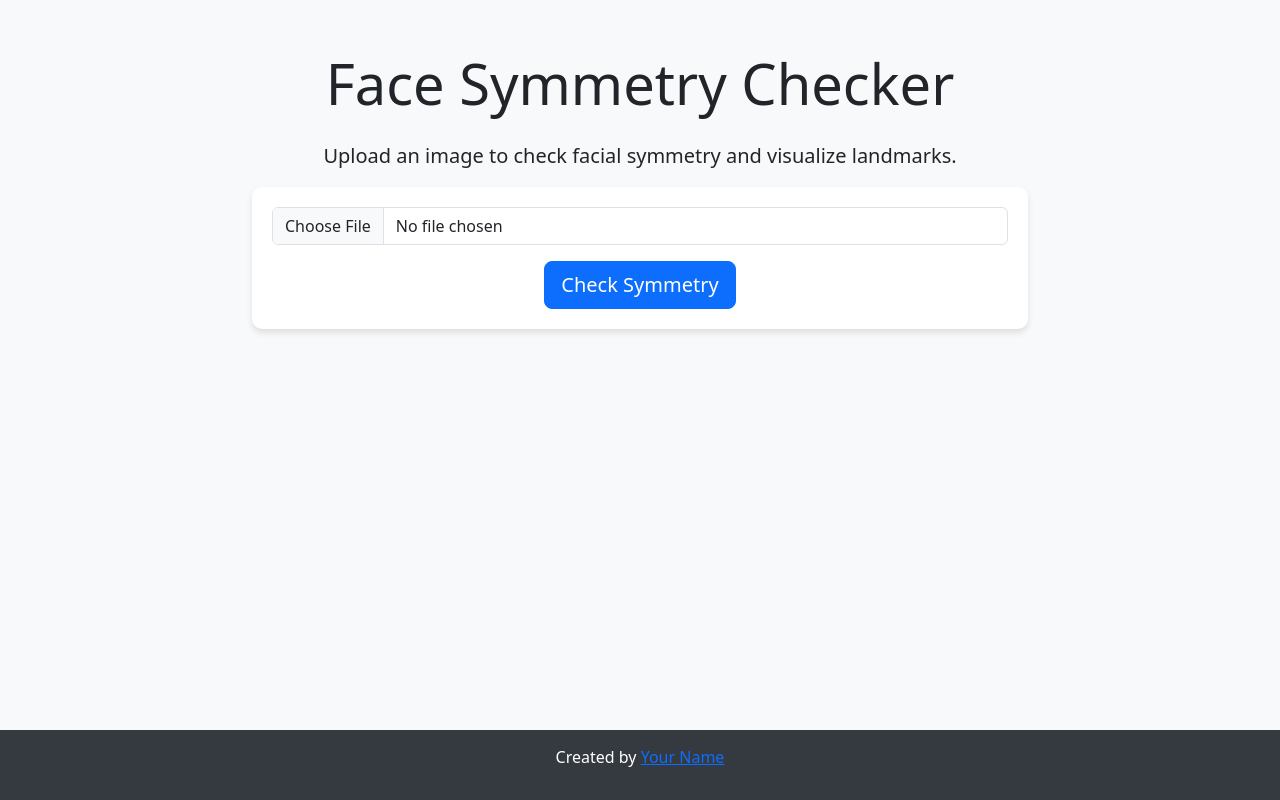
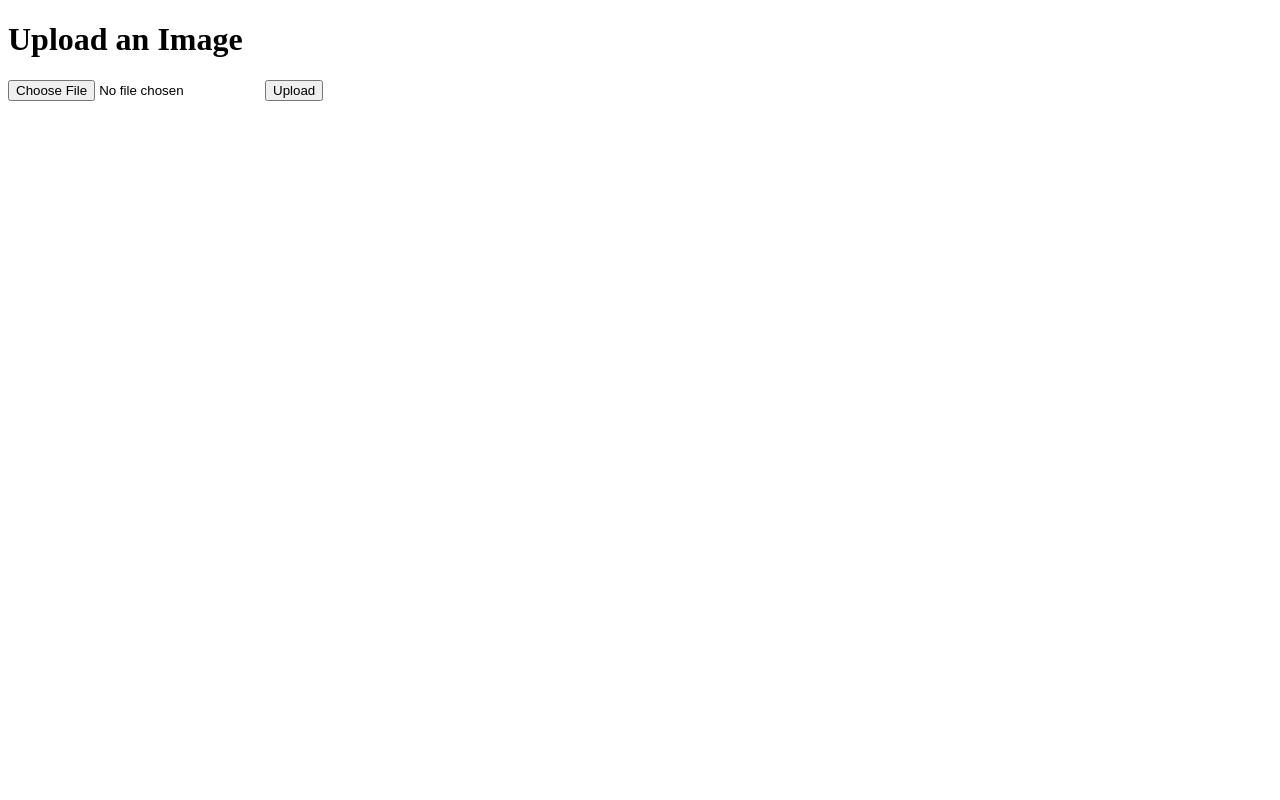
Before and after one commit to alwinud/face-symmetic-checker, a Flask app: page / in a window 1280 px wide. Run offline with Flask 3, Linux system fonts and the light colour scheme.

Commit message:
Add necessary files

```diff
--- a/app.py
+++ b/app.py
@@ -11,10 +11,6 @@
 # Ensure the uploads directory exists
 os.makedirs("uploads", exist_ok=True)
 
-# Initialize MediaPipe Face Mesh
-mp_face_mesh = mp.solutions.face_mesh
-face_mesh = mp_face_mesh.FaceMesh(static_image_mode=True, max_num_faces=1, refine_landmarks=True)
-
 ALLOWED_EXTENSIONS = {"png", "jpg", "jpeg"}
 
 def allowed_file(filename):
@@ -22,55 +18,53 @@
 
 def calculate_symmetry(image_path):
     try:
-        # Load image
+        print(f"Processing image: {image_path}")
         image = cv2.imread(image_path)
         if image is None:
+            print("Error: Failed to load image.")
             return None, "Failed to load image.", None
 
-        # Resize image to a maximum width of 240 pixels
         height, width = image.shape[:2]
-        if width > 240:
-            scale = 240 / width
-            image = cv2.resize(image, (240, int(height * scale)))
+        print(f"Original image size: {width}x{height}")
+        if width > 120:
+            scale = 120 / width
+            image = cv2.resize(image, (120, int(height * scale)))
+            print(f"Resized image to: {image.shape[1]}x{image.shape[0]}")
+        else:
+            print("Image does not need resizing")
 
-        # Convert the image to RGB
+        mp_face_mesh = mp.solutions.face_mesh
+        face_mesh = mp_face_mesh.FaceMesh(static_image_mode=True, max_num_faces=1, refine_landmarks=True)
+
         image_rgb = cv2.cvtColor(image, cv2.COLOR_BGR2RGB)
-
-        # Process the image to detect facial landmarks
         results = face_mesh.process(image_rgb)
         if not results.multi_face_landmarks:
+            print("Error: No face detected.")
             return None, "No face detected.", None
 
-        # Extract landmarks
         landmarks = results.multi_face_landmarks[0].landmark
         h, w, _ = image.shape
         landmarks = np.array([[int(lm.x * w), int(lm.y * h)] for lm in landmarks])
 
-        # Find midline points
-        nose_tip = landmarks[1]  # Nose tip landmark
+        nose_tip = landmarks[1]
         mid_x = nose_tip[0]
 
-        # Split left and right landmarks
         left_landmarks = landmarks[:234]
         right_landmarks = landmarks[234:468]
 
-        # Mirror right landmarks for comparison
         right_landmarks_mirrored = np.array([[mid_x - (x - mid_x), y] for x, y in right_landmarks])
 
-        # Calculate symmetry percentage
         differences = np.linalg.norm(left_landmarks - right_landmarks_mirrored, axis=1)
         symmetry_percentage = 100 - (np.mean(differences) / mid_x * 100)
+        print(f"Symmetry percentage: {symmetry_percentage}")
 
-        # Draw landmarks on the image
-        for (x, y) in landmarks:
-            cv2.circle(image, (x, y), 2, (0, 255, 0), -1)  # Green dots for visualization
-
-        # Save the annotated image
         annotated_image_path = os.path.join("/tmp", "annotated_" + os.path.basename(image_path))
         cv2.imwrite(annotated_image_path, image)
+        print(f"Annotated image saved to: {annotated_image_path}")
 
         return symmetry_percentage, annotated_image_path, None
     except Exception as e:
+        print(f"Error during processing: {e}")
         return None, str(e), None
 
 @app.route("/", methods=["GET", "POST"])
@@ -83,12 +77,10 @@
         if file.filename == "" or not allowed_file(file.filename):
             return jsonify({"error": "Invalid file format. Please upload a PNG, JPG, or JPEG image."})
 
-        # Ensure unique filename
         filename = str(uuid.uuid4()) + "_" + file.filename
         file_path = os.path.join("uploads", filename)
         file.save(file_path)
 
-        # Calculate symmetry with timeout
         try:
             with concurrent.futures.ThreadPoolExecutor() as executor:
                 future = executor.submit(calculate_symmetry, file_path)
--- a/templates/index.html
+++ b/templates/index.html
@@ -1,97 +1,41 @@
 <!DOCTYPE html>
-<html lang="en">
+<html>
 <head>
-    <meta charset="UTF-8">
-    <meta name="viewport" content="width=device-width, initial-scale=1.0">
-    <title>Face Symmetry Checker</title>
-    <link href="https://cdn.jsdelivr.net/npm/bootstrap@5.3.0/dist/css/bootstrap.min.css" rel="stylesheet">
-    <style>
-        body {
-            background-color: #f8f9fa;
-            display: flex;
-            flex-direction: column;
-            min-height: 100vh;
-        }
-        .container {
-            max-width: 800px;
-            margin-top: 50px;
-            flex: 1;
-        }
-        .box {
-            background: #fff;
-            padding: 20px;
-            border-radius: 10px;
-            box-shadow: 0 4px 6px rgba(0, 0, 0, 0.1);
-        }
-        .annotated-image {
-            max-width: 100%;
-            border-radius: 10px;
-            margin-top: 20px;
-        }
-        footer {
-            background-color: #343a40;
-            color: #fff;
-            text-align: center;
-            padding: 15px 0;
-            margin-top: auto;
-        }
-    </style>
+    <title>Face Symmetry Analysis</title>
 </head>
 <body>
-    <div class="container text-center">
-        <h1 class="display-4 mb-4">Face Symmetry Checker</h1>
-        <p class="lead">Upload an image to check facial symmetry and visualize landmarks.</p>
+    <h1>Upload an Image</h1>
+    <form id="upload-form" enctype="multipart/form-data">
+        <input type="file" name="file" id="file-input">
+        <button type="submit">Upload</button>
+    </form>
+    <div id="result"></div>
+    <script>
+        document.getElementById('upload-form').addEventListener('submit', function(event) {
+            event.preventDefault();
+            const fileInput = document.getElementById('file-input');
+            const file = fileInput.files[0];
+            const formData = new FormData();
+            formData.append('file', file);
 
-        <!-- Upload Box -->
-        <div class="box">
-            <form id="uploadForm">
-                <input type="file" name="file" accept="image/*" class="form-control mb-3" required>
-                <button type="submit" class="btn btn-primary btn-lg">Check Symmetry</button>
-            </form>
-        </div>
-
-        <!-- Loading Spinner -->
-        <div id="loadingSpinner" class="mt-4" style="display: none;">
-            <div class="spinner-border text-primary"></div>
-            <p class="mt-2">Processing image... Please wait.</p>
-        </div>
-
-        <!-- Result Box -->
-        <div id="resultBox" class="box mt-4" style="display: none;">
-            <h2 class="text-center mb-4">Results</h2>
-            <div class="alert alert-success">Symmetry Percentage: <span id="symmetryPercentage"></span>%</div>
-            <img id="annotatedImage" src="" alt="Annotated Image" class="annotated-image">
-            <button class="btn btn-danger mt-3" onclick="clearResults()">Clear Results</button>
-        </div>
-    </div>
-
-    <footer>
-        <p>Created by <a href="#" target="_blank">Your Name</a></p>
-    </footer>
-
-    <script>
-        document.getElementById("uploadForm").addEventListener("submit", async (e) => {
-            e.preventDefault();
-            document.getElementById("loadingSpinner").style.display = "block";
-            document.getElementById("resultBox").style.display = "none";
-
-            const formData = new FormData(e.target);
-            const response = await fetch("/", { method: "POST", body: formData });
-            const result = await response.json();
-
-            if (result.error) {
-                alert(result.error);
-            } else {
-                document.getElementById("symmetryPercentage").textContent = result.symmetry_percentage.toFixed(2);
-                document.getElementById("annotatedImage").src = `/uploads/${result.annotated_image}`;
-                document.getElementById("resultBox").style.display = "block";
-            }
-            document.getElementById("loadingSpinner").style.display = "none";
+            fetch('/', {
+                method: 'POST',
+                body: formData
+            })
+            .then(response => response.json())
+            .then(data => {
+                const resultDiv = document.getElementById('result');
+                if (data.error) {
+                    resultDiv.innerHTML = `<p>Error: ${data.error}</p>`;
+                } else {
+                    resultDiv.innerHTML = `<p>Symmetry Percentage: ${data.symmetry_percentage.toFixed(2)}%</p><img src="/uploads/${data.annotated_image}" alt="Annotated Image">`;
+                }
+            })
+            .catch(error => {
+                console.error('Error:', error);
+                document.getElementById('result').innerHTML = `<p>An error occurred.</p>`;
+            });
         });
-
-        function clearResults() {
-            document.getElementById("resultBox").style.display = "none";
-        }
     </script>
 </body>
 </html>
```
Also changed, not shown: requirements.txt (+39 -0 lines).
